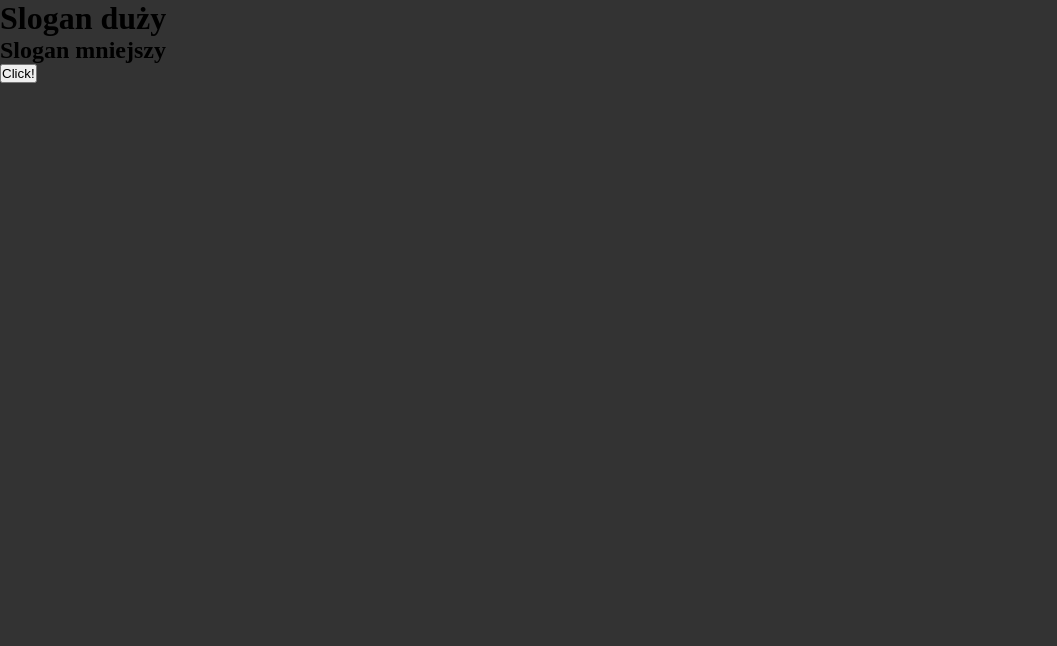
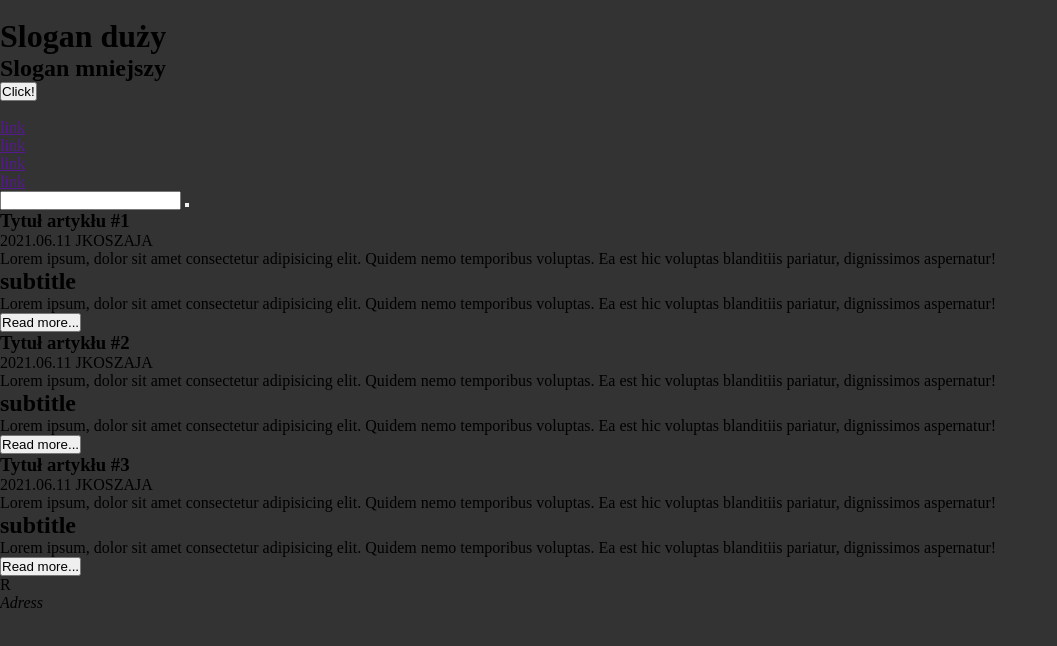
Before and after one commit to sebastian-lucjan/bem-practice-mockup-simple-page, a plain HTML site: page index.html in a window 1280 px wide. Shown: the whole page, without its empty margins (0-1057 px from the left). Drawn offline with Linux system fonts and the light colour scheme.

Commit message:
Modify html and BEM structure

```diff
--- a/index.html
+++ b/index.html
@@ -9,12 +9,86 @@
   </head>
   <body class="page">
     <header class="banner page__header">
+      <img src="" alt="" class="banner__image" />
       <h1 class="banner__title banner__title--large">Slogan duży</h1>
       <h2 class="banner__title banner__title--medium">Slogan mniejszy</h2>
-      <button class="button">Click!</button>
+      <button class="button banner__button button--large">Click!</button>
     </header>
-    <nav class="menu"></nav>
-    <section class="articles"></section>
-    <footer class="footer"></footer>
+    <nav class="menu page__nav">
+      <div class="logo">
+        <img src="" alt="" class="logo__image menu__logo" />
+        <span class="logo__company-name"></span>
+      </div>
+      <ul class="menu__list">
+        <li class="menu__item menu__item--is-open"><a href="" class="menu__link">link</a></li>
+        <li class="menu__item"><a href="" class="menu__link">link</a></li>
+        <li class="menu__item"><a href="" class="menu__link">link</a></li>
+        <li class="menu__item"><a href="" class="menu__link">link</a></li>
+      </ul>
+    </nav>
+    <section class="articles page__articles">
+      <form class="search">
+        <input type="text" class="search__input" />
+        <button class="button search__button button--italic" type="submit"></button>
+      </form>
+      <article class="article">
+        <h1 class="article__title">Tytuł artykłu #1</h1>
+        <div class="article__info">
+          <span class="article__publication-date">2021.06.11</span>
+          <span class="article__publication-author">JKOSZAJA</span>
+        </div>
+        <p class="article__text">
+          Lorem ipsum, dolor sit amet consectetur adipisicing elit. Quidem nemo temporibus voluptas.
+          Ea est hic voluptas blanditiis pariatur, dignissimos aspernatur!
+        </p>
+        <h2 class="article__subtitle">subtitle</h2>
+        <p class="article__text">
+          Lorem ipsum, dolor sit amet consectetur adipisicing elit. Quidem nemo temporibus voluptas.
+          Ea est hic voluptas blanditiis pariatur, dignissimos aspernatur!
+        </p>
+        <button class="button article__button">Read more...</button>
+      </article>
+
+      <article class="article">
+        <h1 class="article__title">Tytuł artykłu #2</h1>
+        <div class="article__info">
+          <span class="article__publication-date">2021.06.11</span>
+          <span class="article__publication-author">JKOSZAJA</span>
+        </div>
+        <p class="article__text">
+          Lorem ipsum, dolor sit amet consectetur adipisicing elit. Quidem nemo temporibus voluptas.
+          Ea est hic voluptas blanditiis pariatur, dignissimos aspernatur!
+        </p>
+        <h2 class="article__subtitle">subtitle</h2>
+        <p class="article__text">
+          Lorem ipsum, dolor sit amet consectetur adipisicing elit. Quidem nemo temporibus voluptas.
+          Ea est hic voluptas blanditiis pariatur, dignissimos aspernatur!
+        </p>
+        <button class="button article__button">Read more...</button>
+      </article>
+
+      <article class="article">
+        <h1 class="article__title">Tytuł artykłu #3</h1>
+        <div class="article__info">
+          <span class="article__publication-date">2021.06.11</span>
+          <span class="article__publication-author">JKOSZAJA</span>
+        </div>
+        <p class="article__text">
+          Lorem ipsum, dolor sit amet consectetur adipisicing elit. Quidem nemo temporibus voluptas.
+          Ea est hic voluptas blanditiis pariatur, dignissimos aspernatur!
+        </p>
+        <h2 class="article__subtitle">subtitle</h2>
+        <p class="article__text">
+          Lorem ipsum, dolor sit amet consectetur adipisicing elit. Quidem nemo temporibus voluptas.
+          Ea est hic voluptas blanditiis pariatur, dignissimos aspernatur!
+        </p>
+        <button class="button article__button">Read more...</button>
+      </article>
+    </section>
+
+    <footer class="footer page__footer">
+      <p class="footer__copyright-info">R</p>
+      <address class="footer__address-info">Adress</address>
+    </footer>
   </body>
 </html>
```
